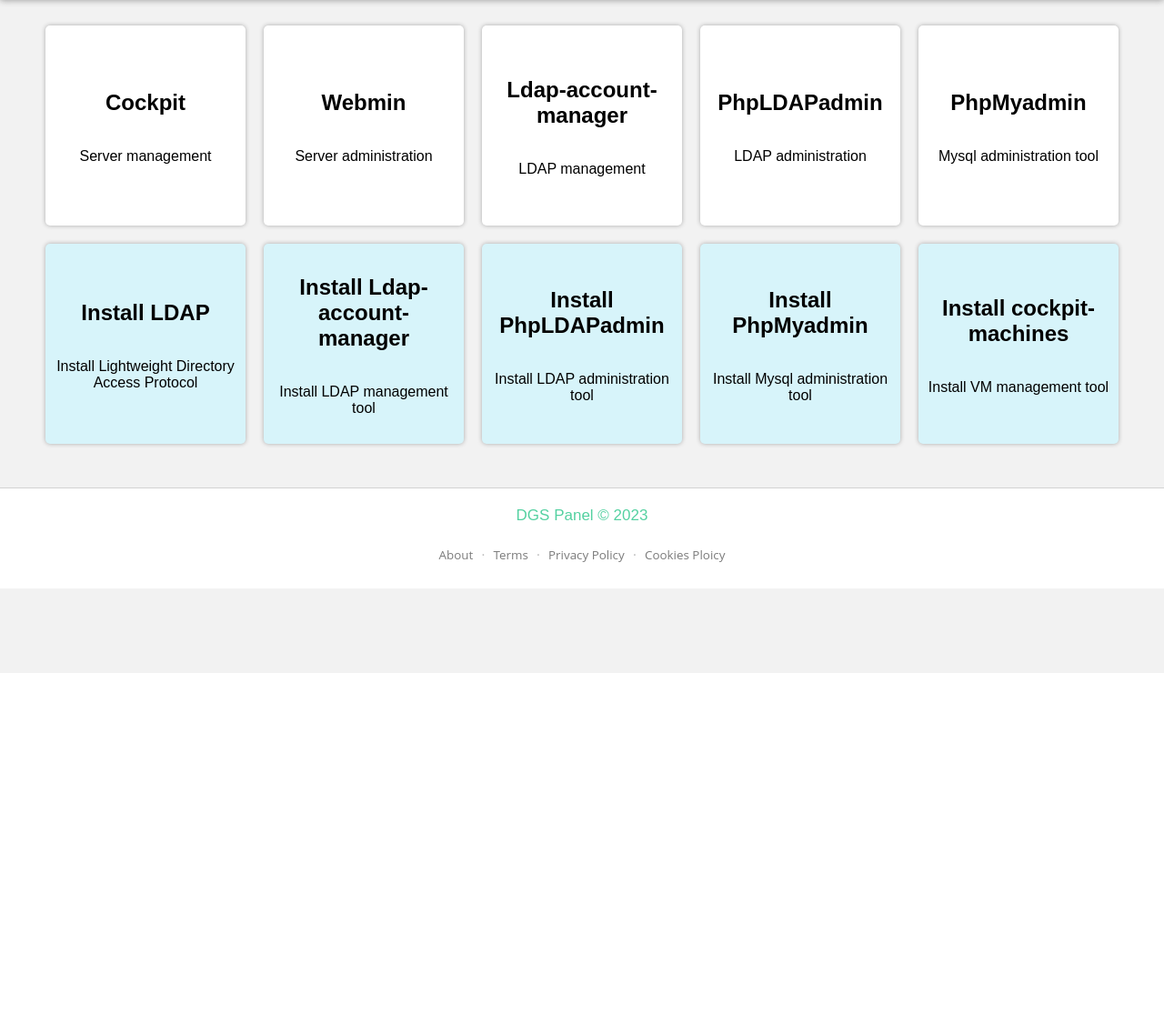
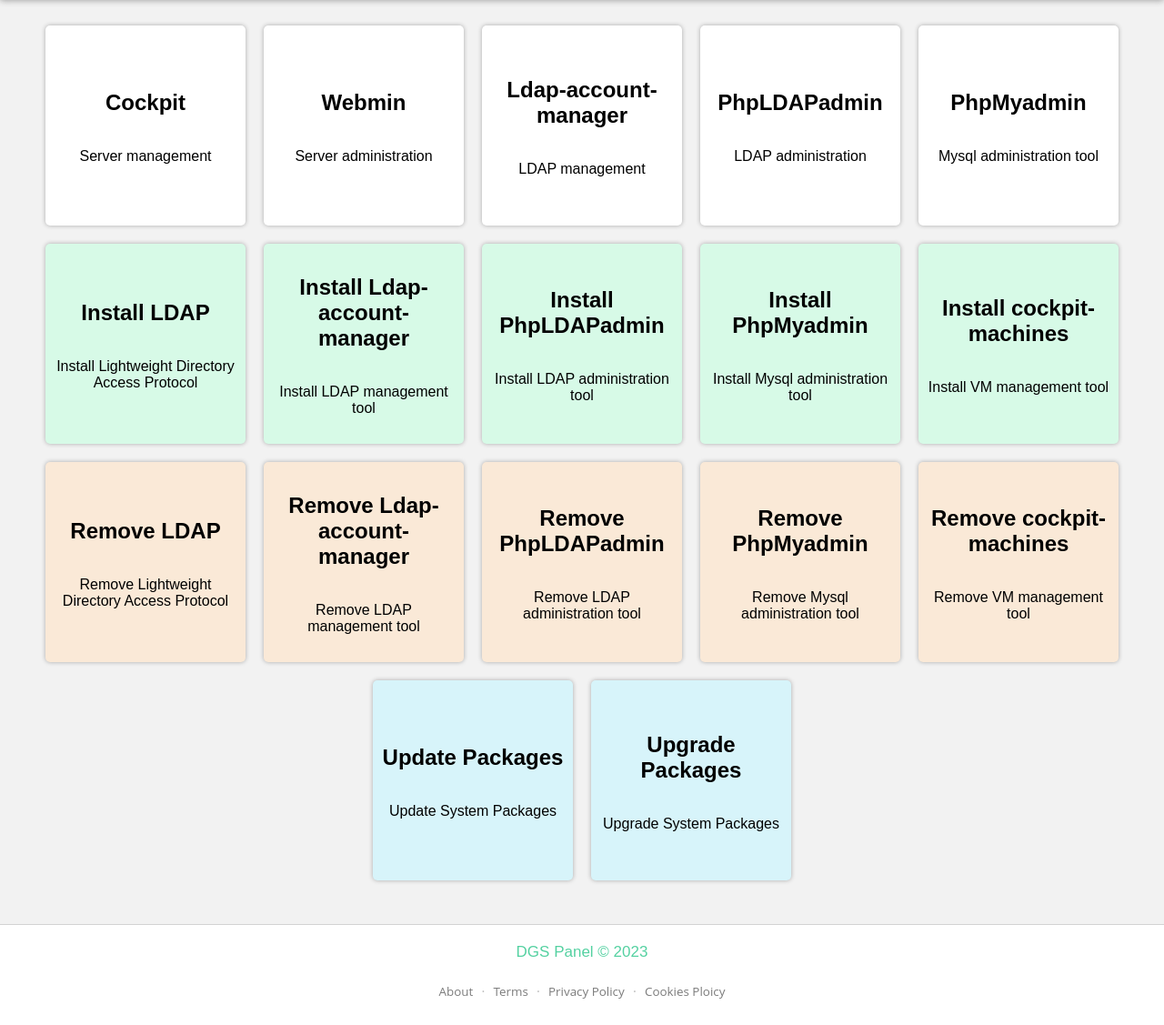
Before and after one commit to WsoumOS/WsoumOS_DGS_Server, a PHP site: page /?action=install in a window 1280 px wide. Shown: the part 60-1187 px from the top of the page at 91% size. Before the commit the page ends 800 px from the top, so only its background shows below. Run offline with PHP 8.4, Linux system fonts and the light colour scheme; data that the repository does not hold is empty.

Commit message:
Add files via upload

```diff
--- a/DGS_panel/index.php
+++ b/DGS_panel/index.php
@@ -87,6 +87,60 @@ sudo apt install ./phpldapadmin_1.2.6.3-0.2_all.deb");
 } elseif($_GET["action"]=="install" && $_GET["package"]=="phpmyadmin"){
 	$output = shell_exec("sudo apt install phpmyadmin");
 	echo "<div class='msg'>phpmyadmin installed <br/>".$output."</div>";
+
+} elseif($_GET["action"]=="remove" && $_GET["package"]=="cockpit-machines"){
+	$output = shell_exec("sudo apt remove cockpit-machines");
+	echo "<div class='msg'>cockpit-machines removed <br/>".$output."</div>";
+
+} elseif($_GET["action"]=="remove" && $_GET["package"]=="ldap"){
+	$output = shell_exec("sudo apt remove slapd ldap-utils");
+	echo "<div class='msg'>ldap removed <br/>".$output."</div>";
+
+} elseif($_GET["action"]=="remove" && $_GET["package"]=="phpldapadmin"){
+	$output = shell_exec("sudo apt remove phpldapadmin");
+	echo "<div class='msg'>phpldapadmin removed <br/>".$output."</div>";
+
+} elseif($_GET["action"]=="remove" && $_GET["package"]=="lam"){
+	$output = shell_exec("sudo apt remove ldap-account-manager");
+	echo "<div class='msg'>lam removed <br/>".$output."</div>";
+
+} elseif($_GET["action"]=="remove" && $_GET["package"]=="dns"){
+	$output = shell_exec("sudo apt remove bind9");
+	echo "<div class='msg'>dns removed <br/>".$output."</div>";
+
+} elseif($_GET["action"]=="remove" && $_GET["package"]=="proxy"){
+	$output = shell_exec("sudo apt remove squid");
+	echo "<div class='msg'>proxy removed <br/>".$output."</div>";
+
+} elseif($_GET["action"]=="remove" && $_GET["package"]=="webmin"){
+	$output = shell_exec("sudo apt remove webmin");
+	echo "<div class='msg'>webmin removed <br/>".$output."</div>";
+
+} elseif($_GET["action"]=="remove" && $_GET["package"]=="mail"){
+	$output = shell_exec("sudo apt remove sendmail");
+	echo "<div class='msg'>mail removed ".$output."</div>";
+
+} elseif($_GET["action"]=="remove" && $_GET["package"]=="torrent"){
+	$output = shell_exec("sudo apt remove transmission-cli transmission-daemon");
+	echo "<div class='msg'>cockpit-machines removed <br/>".$output."</div>";
+
+
+
+} elseif($_GET["action"]=="remove" && $_GET["package"]=="mysql"){
+	$output = shell_exec("sudo apt remove mysql");
+	echo "<div class='msg'>mysql removed <br/>".$output."</div>";
+
+} elseif($_GET["action"]=="remove" && $_GET["package"]=="phpmyadmin"){
+	$output = shell_exec("sudo apt remove phpmyadmin");
+	echo "<div class='msg'>phpmyadmin removed <br/>".$output."</div>";
+
+} elseif($_GET["action"]=="update"){
+	$output = shell_exec("sudo apt update");
+	echo "<div class='msg'>packages updated <br/>".$output."</div>";
+
+} elseif($_GET["action"]=="upgrade"){
+	$output = shell_exec("sudo apt upgrade");
+	echo "<div class='msg'>packages upgraded <br/>".$output."</div>";
 
 } else {
 
@@ -178,6 +232,44 @@ sudo apt install ./phpldapadmin_1.2.6.3-0.2_all.deb");
 			<p>Install VM management tool</p>
 		</a>
 
+	<!--/div>
+	<div class="container"-->
+
+		<a href="?action=remove&package=ldap" class="card remove">
+			<h2>Remove LDAP</h2>
+			<p>Remove Lightweight Directory Access Protocol</p>
+		</a>
+
+		<a href="?action=remove&package=lam" class="card remove">
+			<h2>Remove Ldap-account-manager</h2>
+			<p>Remove LDAP management tool</p>
+		</a>
+
+		<a href="?action=remove&package=phpldapadmin" class="card remove">
+			<h2>Remove PhpLDAPadmin</h2>
+			<p>Remove LDAP administration tool</p>
+		</a>
+
+		<a href="?action=remove&package=phpmyadmin" class="card remove">
+			<h2>Remove PhpMyadmin</h2>
+			<p>Remove Mysql administration tool</p>
+		</a>
+
+		<a href="?action=remove&package=cockpit-machines" class="card remove">
+			<h2>Remove cockpit-machines</h2>
+			<p>Remove VM management tool</p>
+		</a>
+
+		<a href="?action=update" class="card update">
+			<h2>Update Packages</h2>
+			<p>Update System Packages</p>
+		</a>
+
+		<a href="?action=upgrade" class="card update">
+			<h2>Upgrade Packages</h2>
+			<p>Upgrade System Packages</p>
+		</a>
+
 	</div>
 
 <?php
--- a/DGS_panel/style.css
+++ b/DGS_panel/style.css
@@ -167,7 +167,15 @@ body {
 }
 
 .install {
+	background: #d7fae7;
+}
+
+.update {
 	background: #d7f4fa;
+}
+
+.remove {
+	background: #fae9d7;
 }
 
 
```
